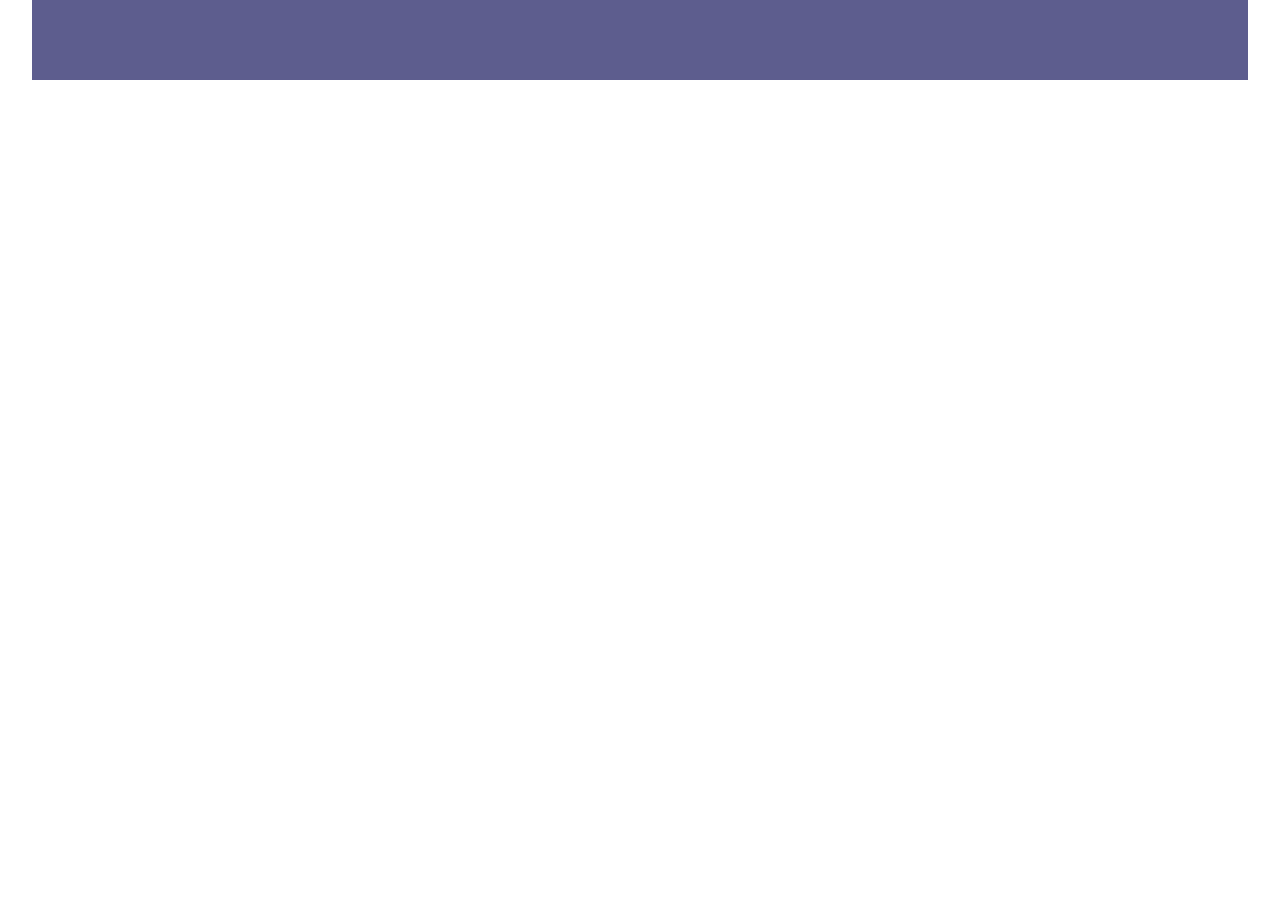
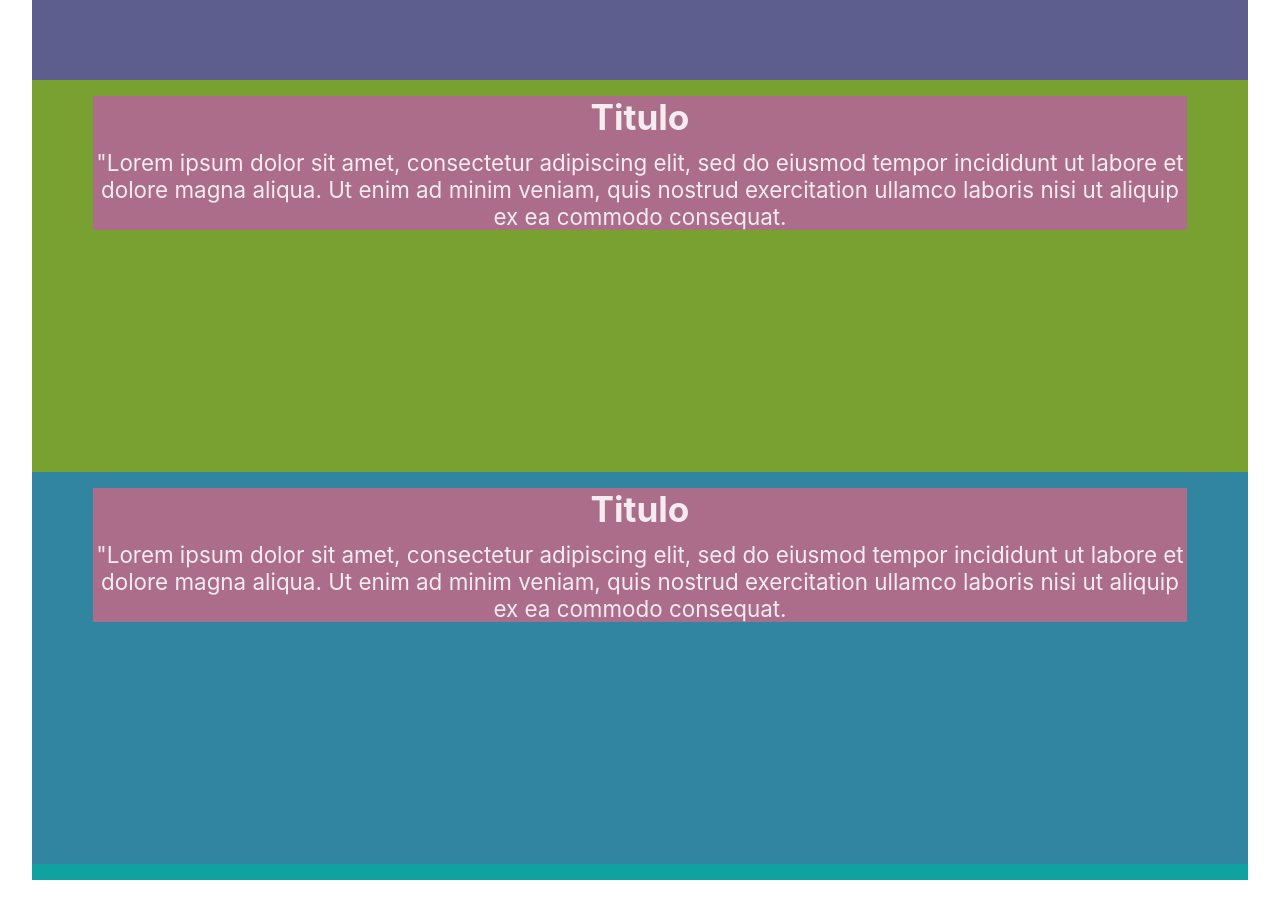
Before and after one commit to agustinfraile/Portfolio, a React (Vite) app: page / in a window 1280 px wide. Shown: the part 680-1592 px from the top of the page. Before the commit the page ends 812 px from the top, so only its background shows below. Built offline with nearby package versions, Linux system fonts and the light colour scheme.

Commit message:
agregando componente about

```diff
--- a/src/pages/About/About.css
+++ b/src/pages/About/About.css
@@ -0,0 +1,38 @@
+.about-cnt {
+    background-color: rgb(16, 161, 161);
+    width: 100%;
+    height: 100vh;
+}
+
+.about-cnt-first {
+    background-color: rgb(121, 161, 49);
+    width: 100%;
+    height: 49vh;
+    padding: 1em 0;
+}
+
+.about-cnt-sec {
+    background-color: rgb(49, 133, 161);
+    width: 100%;
+    height: 49vh;
+    padding: 1em 0;
+}
+
+.about-cnt-text {
+    background-color: rgb(171, 109, 138);
+    display: flex;
+    flex-direction: column;
+    width: 90%;
+    margin: 0 auto;
+}
+
+.about-cnt-text h2 {
+    font-size: 2.2em;
+    text-align: center;
+}
+
+.about-cnt-text p {
+    font-size: 1.4em;
+    text-align: center;
+    padding-top: .5em;
+}
--- a/src/pages/About/About.jsx
+++ b/src/pages/About/About.jsx
@@ -3,7 +3,24 @@
 
 const About = () => {
   return (
-    <div>HOLA About</div>
+    <div className='about-cnt'>
+      <div className='about-cnt-first'>
+        <div className='about-cnt-text'>
+          <h2>Titulo</h2>
+          <p>
+            "Lorem ipsum dolor sit amet, consectetur adipiscing elit, sed do eiusmod tempor incididunt ut labore et dolore magna aliqua. Ut enim ad minim veniam, quis nostrud exercitation ullamco laboris nisi ut aliquip ex ea commodo consequat.
+          </p>
+        </div>
+      </div>
+      <div className='about-cnt-sec'>
+        <div className='about-cnt-text'>
+          <h2>Titulo</h2>
+          <p>
+            "Lorem ipsum dolor sit amet, consectetur adipiscing elit, sed do eiusmod tempor incididunt ut labore et dolore magna aliqua. Ut enim ad minim veniam, quis nostrud exercitation ullamco laboris nisi ut aliquip ex ea commodo consequat.
+          </p>
+        </div>
+      </div>
+    </div>
   )
 }
 
```
